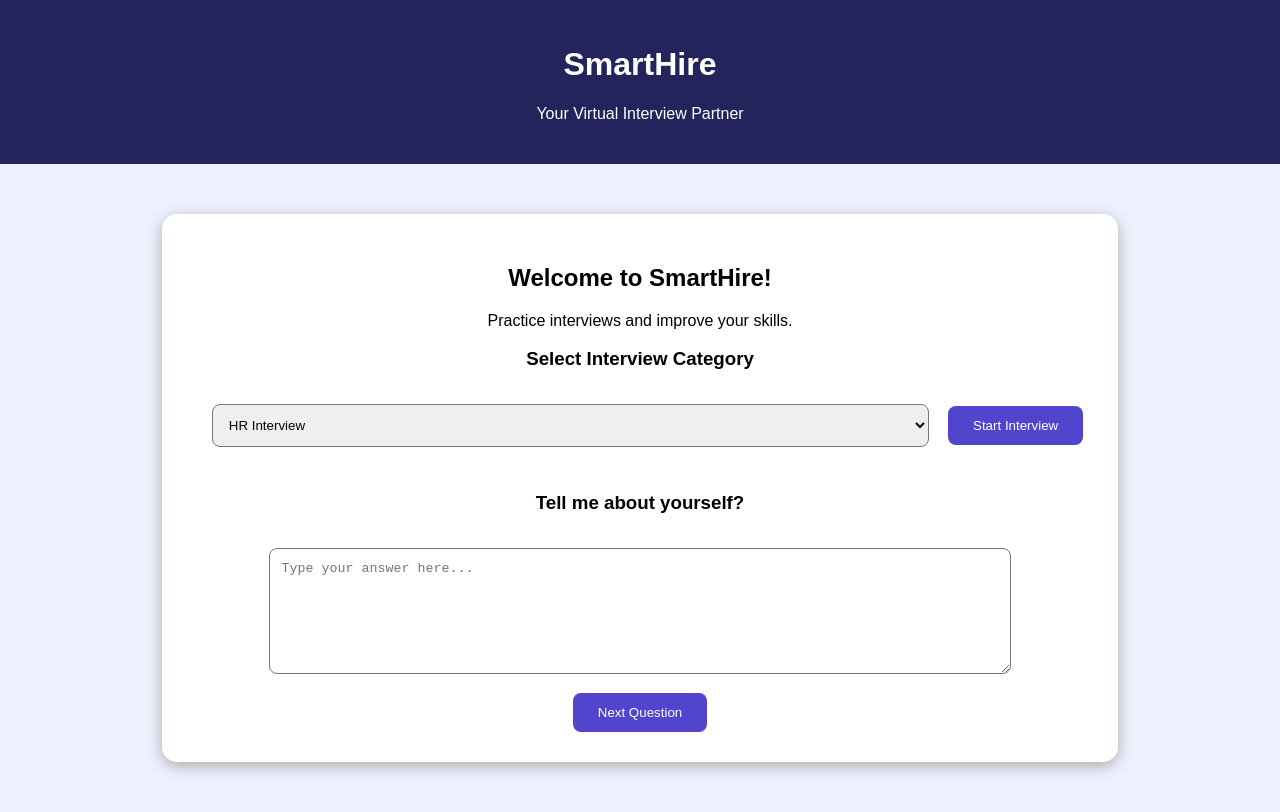
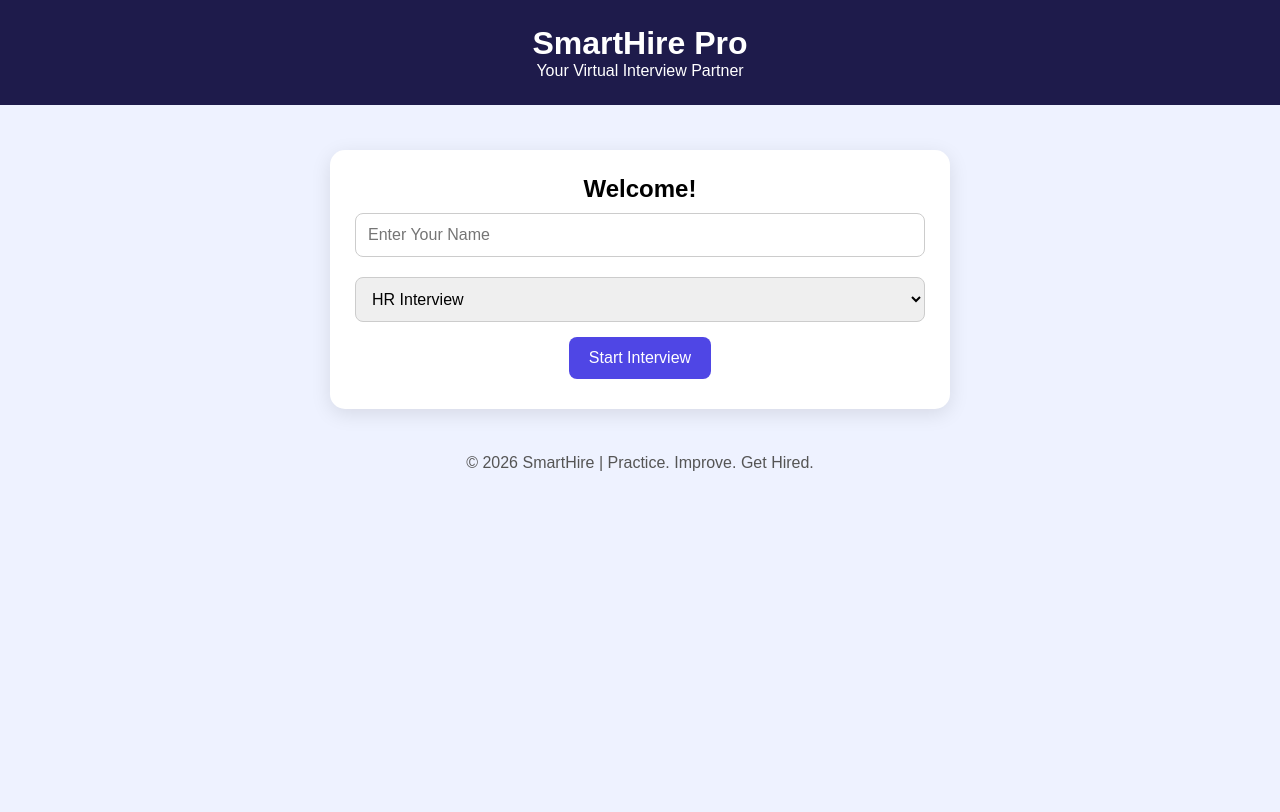
Before and after one commit to karnasandhya21/SmartHire-Virtual-Interview, a plain HTML site: page index.html in a window 1280 px wide. Both pictures are taken after a click on the button "Start Interview". Drawn offline with Linux system fonts and the light colour scheme.

Commit message:
Add files via upload

```diff
--- a/index.html
+++ b/index.html
@@ -1,42 +1,46 @@
 <!DOCTYPE html>
-<html>
+<html lang="en">
 <head>
-    <title>SmartHire - Virtual Interview</title>
+<meta charset="UTF-8">
+<meta name="viewport" content="width=device-width, initial-scale=1.0">
+<title>SmartHire Pro</title>
 <link rel="stylesheet" href="style.css">
 </head>
 <body>
-
-    <header>
-        <h1>SmartHire</h1>
-        <p>Your Virtual Interview Partner</p>
-    </header>
-
-    <section class="container">
-        <h2>Welcome to SmartHire!</h2>
-        <p>Practice interviews and improve your skills.</p>
-
-        <h3>Select Interview Category</h3>
-
+<header><h1>SmartHire Pro</h1><p>Your Virtual Interview Partner</p></header>
+<div class="container">
+  <div class="card" id="loginCard">
+    <h2>Welcome!</h2>
+    <input type="text" id="studentName" placeholder="Enter Your Name">
     <select id="category">
-            <option value="HR">HR Interview</option>
-            <option value="Python">Python Interview</option>
-            <option value="Java">Java Interview</option>
-            <option value="AIML">AIML Interview</option>
+      <option value="hr">HR Interview</option>
+      <option value="python">Python Interview</option>
+      <option value="java">Java Interview</option>
+      <option value="aiml">AIML Interview</option>
     </select>
-
     <button onclick="startInterview()">Start Interview</button>
-
-        <div id="interview">
-            <h3 id="question">Your question will appear here.</h3>
-
-            <textarea id="answer"
-            placeholder="Type your answer here..."></textarea>
-
+  </div>
+  <div class="card hidden" id="quizCard">
+    <p id="welcomeUser"></p>
+    <p id="timer">Time: 60s</p>
+    <h3 id="questionText">Question</h3>
+    <input type="text" id="answerInput" placeholder="Type your answer...">
+    <br>
+    <button onclick="speakQuestion()" style="background:#059669">🔊 Listen Question</button>
+    <button onclick="startVoice()" style="background:#dc2626">🎤 Speak Answer</button>
+    <p id="voiceStatus"></p>
+    <p id="feedback"></p>
     <button onclick="nextQuestion()">Next Question</button>
+    <p id="scoreText">Score: 0</p>
   </div>
-
-    </section>
-
+  <div class="card hidden" id="resultCard">
+    <h2>Completed!</h2>
+    <h1 id="finalScore"></h1>
+    <p id="finalMsg"></p>
+    <button onclick="location.reload()">Try Again</button>
+  </div>
+</div>
+<footer><p>© 2026 SmartHire | Practice. Improve. Get Hired.</p></footer>
 <script src="script.js"></script>
 </body>
 </html>
--- a/script.js
+++ b/script.js
@@ -1,58 +1,64 @@
 let questions = {
-    HR: [
-        "Tell me about yourself?",
-        "What are your strengths?",
-        "Why should we hire you?"
-    ],
+hr: ["Tell me about yourself?", "Why should we hire you?", "What are your strengths?", "Where do you see yourself in 5 years?", "Why do you want this job?"],
+python: ["What is Python?", "What is list vs tuple?", "What is OOP in Python?", "What is lambda function?", "What is Django?"],
+java: ["What is Java?", "What is OOP?", "Difference between ArrayList and LinkedList?", "What is Inheritance?", "What is Exception Handling?"],
+aiml: ["What is AI?", "What is Machine Learning?", "What is Deep Learning?", "What is NLP?", "What is Neural Network?"]
+};
+let currentQ = 0; let score = 0; let selectedCat = "hr"; let timeLeft = 60; let timerInterval;
 
-    Python: [
-        "What is Python?",
-        "What are Python data types?",
-        "What is a function?"
-    ],
-
-    Java: [
-        "What is Java?",
-        "What is inheritance?",
-        "What is polymorphism?"
-    ],
-
-    AIML: [
-        "What is Artificial Intelligence?",
-        "What is Machine Learning?",
-        "What is Deep Learning?"
-    ]
-};
-
-let current = 0;
-let selectedQuestions = [];
-
-function startInterview() {
-    let category = document.getElementById("category").value;
-
-    selectedQuestions = questions[category];
-    current = 0;
-
-    document.getElementById("interview").style.display = "block";
-
-    showQuestion();
+function startInterview(){
+  let name = document.getElementById("studentName").value;
+  if(name == ""){ alert("Please Enter Your Name"); return; }
+  selectedCat = document.getElementById("category").value;
+  document.getElementById("loginCard").classList.add("hidden");
+  document.getElementById("quizCard").classList.remove("hidden");
+  document.getElementById("welcomeUser").innerText = "Hi, " + name;
+  showQuestion();
+  startTimer();
 }
-
-function showQuestion() {
-    document.getElementById("question").innerText =
-        selectedQuestions[current];
-
-    document.getElementById("answer").value = "";
+function showQuestion(){
+  document.getElementById("questionText").innerText = "Q" + (currentQ+1) + ": " + questions[selectedCat][currentQ];
+  document.getElementById("answerInput").value = "";
+  document.getElementById("feedback").innerText = "";
+  setTimeout(speakQuestion, 500);
 }
-
-function nextQuestion() {
-    if (current < selectedQuestions.length - 1) {
-        current++;
-        showQuestion();
-    } else {
-        document.getElementById("question").innerText =
-            "Interview Completed!";
-
-        document.getElementById("answer").style.display = "none";
-    }
+function nextQuestion(){
+  let ans = document.getElementById("answerInput").value;
+  if(ans.length > 5){ score++; document.getElementById("feedback").innerText = "Good Answer! +1"; }
+  document.getElementById("scoreText").innerText = "Score: " + score;
+  currentQ++;
+  if(currentQ < 5){ showQuestion(); } else { finishInterview(); }
 }
+function startTimer(){
+  timerInterval = setInterval(()=>{
+    timeLeft--;
+    document.getElementById("timer").innerText = "Time: " + timeLeft + "s";
+    if(timeLeft <= 0){ finishInterview(); }
+  }, 1000);
+}
+function finishInterview(){
+  clearInterval(timerInterval);
+  document.getElementById("quizCard").classList.add("hidden");
+  document.getElementById("resultCard").classList.remove("hidden");
+  document.getElementById("finalScore").innerText = score + " / 5";
+  document.getElementById("finalMsg").innerText = score >= 4 ? "Excellent! You are Ready" : "Keep Practicing!";
+}
+function speakQuestion(){
+  let q = document.getElementById("questionText").innerText;
+  let speech = new SpeechSynthesisUtterance(q);
+  speech.lang = "en-US";
+  window.speechSynthesis.speak(speech);
+}
+function startVoice(){
+  let SpeechRecognition = window.SpeechRecognition || window.webkitSpeechRecognition;
+  if(!SpeechRecognition){ alert("Chrome lo open chey"); return; }
+  let recognition = new SpeechRecognition();
+  recognition.lang = "en-US";
+  document.getElementById("voiceStatus").innerText = "Listening... Cheppu...";
+  recognition.onresult = function(event){
+    let voiceText = event.results[0][0].transcript;
+    document.getElementById("answerInput").value = voiceText;
+    document.getElementById("voiceStatus").innerText = "Nuvvu cheppindi: " + voiceText;
+  };
+  recognition.start();
+}
--- a/style.css
+++ b/style.css
@@ -1,50 +1,10 @@
-body {
-    font-family: Arial;
-    background: #eef2ff;
-    text-align: center;
-    margin: 0;
-}
-
-header {
-    background: #24245c;
-    color: white;
-    padding: 25px;
-}
-
-.container {
-    background: white;
-    width: 70%;
-    margin: 50px auto;
-    padding: 30px;
-    border-radius: 15px;
-    box-shadow: 0 4px 15px #aaa;
-}
-
-select, textarea {
-    width: 80%;
-    padding: 12px;
-    margin: 15px;
-    border-radius: 8px;
-}
-
-textarea {
-    height: 100px;
-}
-
-button {
-    background: #5145cd;
-    color: white;
-    padding: 12px 25px;
-    border: none;
-    border-radius: 8px;
-    cursor: pointer;
-}
-
-button:hover {
-    background: #24245c;
-}
-
-#interview {
-    display: none;
-    margin-top: 30px;
-}
+*{margin:0;padding:0;box-sizing:border-box;font-family:Arial}
+body{background:#eef2ff}
+header{background:#1e1b4b;color:white;text-align:center;padding:25px}
+.container{max-width:650px;margin:30px auto;padding:15px}
+.card{background:white;padding:25px;border-radius:15px;text-align:center;box-shadow:0 5px 20px rgba(0,0,0,0.1)}
+input,select{width:100%;padding:12px;margin:10px 0;border:1px solid #ccc;border-radius:8px;font-size:16px}
+button{background:#4f46e5;color:white;border:none;padding:12px 20px;border-radius:8px;font-size:16px;cursor:pointer;margin:5px}
+.hidden{display:none}
+#timer{color:red;font-weight:bold}
+footer{text-align:center;margin-top:20px;color:#555}
```
Lines whose indentation alone changed are shown as unchanged.
